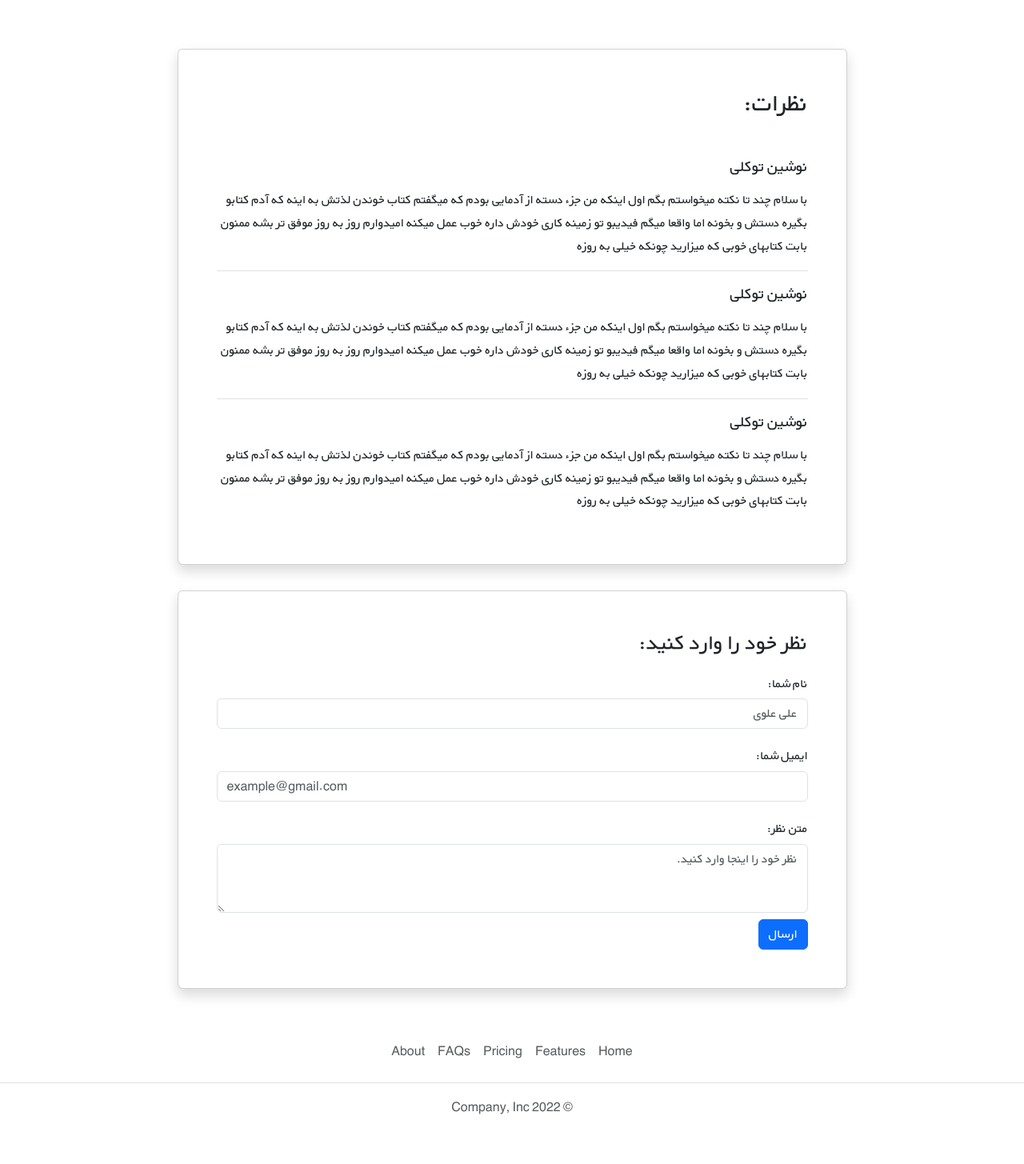
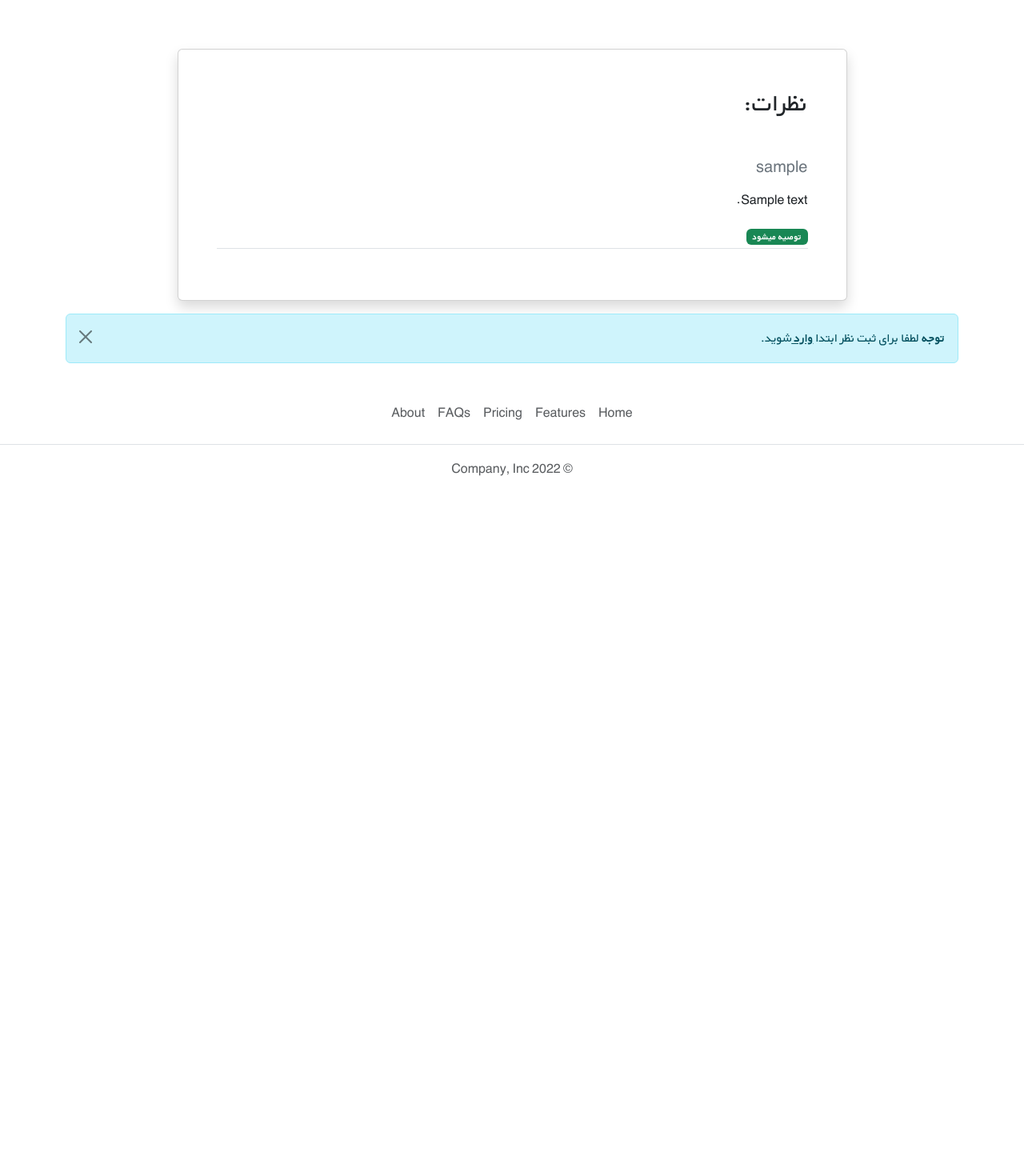
Before and after one commit to sajjadkargar6131/bookstore, a Django app: page /books/1/ in a window 1280 px wide. Shown: the part 392-1847 px from the top of the page at 80% size. After the commit the page ends 987 px from the top, so only its background shows below. Run offline with Django 4.2, Linux system fonts and the light colour scheme; tables that the repository leaves empty hold one stand-in row (values such as "Sample post"); grey boxes marked "Sample" are stand-in pictures; some libraries are stand-ins or nearby versions.

Commit message:
deploy comments

```diff
--- a/books/forms.py
+++ b/books/forms.py
@@ -1,8 +1,13 @@
 from django import forms
 
-from .models import Book
+from .models import Book, Comment
 
 class BookCreateForm(forms.ModelForm):
     class Meta :
         model = Book
         fields = ('title', 'description', 'author', 'price', 'cover')
+
+class CommentForm(forms.ModelForm):
+    class Meta :
+        model = Comment
+        fields = ('text', 'recomended' )
--- a/books/models.py
+++ b/books/models.py
@@ -1,5 +1,6 @@
 from django.db import models
 from django.urls import reverse
+from django.contrib.auth import get_user_model
 
 class Book(models.Model) :
     title = models.CharField(max_length=250)
@@ -13,3 +14,14 @@
 
     def get_absolute_url(self):
         return reverse("book_detail", kwargs={"pk": self.pk})
+
+
+class Comment(models.Model):
+    user = models.ForeignKey(get_user_model(), on_delete = models.CASCADE)
+    text = models.TextField()
+    book = models.ForeignKey(Book, on_delete=models.CASCADE, related_name='comments')
+    datetime_created = models.DateTimeField(auto_now_add=True)
+    recomended = models.BooleanField(default=True)
+
+    def __str__(self) :
+        return self.text
--- a/books/templates/books/book_detail.html
+++ b/books/templates/books/book_detail.html
@@ -1,4 +1,6 @@
 {% extends "_base.html" %}
+
+{% load crispy_forms_tags %}
 
 {% block content %}
 <div class="container mt-5" dir="rtl">
@@ -17,7 +19,9 @@
                         <h1>{{book.title}}</h1>
                         <h5 class="small my-1"><span class="text-muted">نویسنده: </span>{{book.author}}</h5>
                         {% if user.is_authenticated %}
-                      <a class="text-decoration-none" href="{% url 'book_update' book.pk %}">ویرایش</a><span class="text-muted"> | <a href="{% url 'book_delete' book.pk %}" class="text-decoration-none">حذف</a>
+                        <a class="text-decoration-none" href="{% url 'book_update' book.pk %}">ویرایش</a><span
+                            class="text-muted"> | <a href="{% url 'book_delete' book.pk %}"
+                                class="text-decoration-none">حذف</a>
                             {% endif %}
                     </div>
                     <div class="col-xs-12 col-md-3 d-flex flex-column">
@@ -33,73 +37,49 @@
                     <p class="">{{book.description|linebreaks}}</p>
                 </div>
             </div>
-
+            {% if comments %}
                 <div class="d-flex justify-content-center">
                     <div class="card shadow my-3 p-5 w-sm-75 w-100">
                         <h2 class="mb-5">نظرات:</h2>
+                        {% for comment in comments  %}
                             <div class="border-bottom mb-3">
-                      <h5 class="mb-3">نوشین توکلی</h5>
-                      <p>با سلام چند تا نکته میخواستم بگم اول اینکه من جزء دسته از آدمایی بودم که میگفتم کتاب
-                          خوندن لذتش
-                          به اینه که آدم کتابو بگیره دستش و بخونه اما واقعا میگم فیدیبو تو زمینه کاری خودش داره
-                          خوب عمل
-                          میکنه امیدوارم روز به روز موفق تر بشه ممنون بابت کتابهای خوبی که میزارید چونکه خیلی به
-                          روزه</p>
+                                <h5 class="mb-3 text-secondary">{{comment.user.username}}</h5>
+                                <p>{{comment.text}}</p>
+                                {% if comment.recomended %}
+                                <span class="badge bg-success">توصیه میشود</span>
+                                {% else %}
+                                <span class="badge bg-secondary">توصیه نمیشود</span>
+                                {% endif %}
+
                             </div>
-                  <div class="border-bottom mb-3">
-                      <h5 class="mb-3">نوشین توکلی</h5>
-                      <p>با سلام چند تا نکته میخواستم بگم اول اینکه من جزء دسته از آدمایی بودم که میگفتم کتاب
-                          خوندن لذتش
-                          به اینه که آدم کتابو بگیره دستش و بخونه اما واقعا میگم فیدیبو تو زمینه کاری خودش داره
-                          خوب عمل
-                          میکنه امیدوارم روز به روز موفق تر بشه ممنون بابت کتابهای خوبی که میزارید چونکه خیلی به
-                          روزه</p>
-                  </div>
-                  <div>
-                      <h5 class="mb-3">نوشین توکلی</h5>
-                      <p>با سلام چند تا نکته میخواستم بگم اول اینکه من جزء دسته از آدمایی بودم که میگفتم کتاب
-                          خوندن لذتش
-                          به اینه که آدم کتابو بگیره دستش و بخونه اما واقعا میگم فیدیبو تو زمینه کاری خودش داره
-                          خوب عمل
-                          میکنه امیدوارم روز به روز موفق تر بشه ممنون بابت کتابهای خوبی که میزارید چونکه خیلی به
-                          روزه</p>
+                        {% endfor %}
                     </div>
                 </div>
+            {% else %}
+                <div class="alert alert-info alert-dismissible fade show" role="alert">
+                   هنوز هیچ نظری برای این کتاب مطرح نشده است
+                    <button type="button" class="btn-close" data-bs-dismiss="alert" aria-label="Close"></button>
                 </div>
+            {% endif %}
 
+            {% if user.is_authenticated %}
                 <div class="d-flex justify-content-center">
                     <div class="card shadow my-3 p-5 w-sm-75 w-100">
                         <h3>نظر خود را وارد کنید:</h3>
                         <form method="POST">
-                      <div class="form-group py-2">
-                          <label class="py-1" for="author_name">نام شما:</label>
-                          <input type="text" class="form-control" placeholder="علی علوی" name="author_name">
-                      </div>
-                      <div class="form-group py-2">
-                          <label class="py-1" for="email">ایمیل شما:</label>
-                          <input type="email" class="form-control" placeholder="example@gmail.com" name="email">
-                      </div>
-                      <div class="form-group py-2">
-                          <label class="py-1" for="comment_text">متن نظر:</label>
-                          <textarea class="form-control" name="text" rows="3"
-                              placeholder="نظر خود را اینجا وارد کنید."></textarea>
-                      </div>
+                            {% csrf_token %}
+                            {{form|crispy}}
                             <button type="submit" class="btn btn-primary">ارسال</button>
                         </form>
                     </div>
                 </div>
+            {% else %}
+                <div class="alert alert-info alert-dismissible fade show" role="alert">
+                    <strong>توجه</strong> لطفا برای ثبت نظر ابتدا <a href="{% url 'login' %}" class="alert-link">وارد </a> شوید.
+                    <button type="button" class="btn-close" data-bs-dismiss="alert" aria-label="Close"></button>
+                </div>
+            {% endif %}
         </div>
     </div>
 </div>
 {% endblock content %}
-
-
-{% comment %}
-
-<h3> {{book.title}} </h3>
-  <p> {{book.description|linebreaks}} </p>
-  <small> $ {{book.price}} </small>
-  <br>
-  <a class="btn btn-warning mt-3" href="{% url "book_list" %}">Back</a>
-  <a class="btn btn-info mt-3" href="{% url "book_update" book.pk %}">Edit</a>
-  <a class="btn btn-danger mt-3" href="{% url "book_delete" book.pk %}">Delete</a>  {% endcomment %}
--- a/books/views.py
+++ b/books/views.py
@@ -1,8 +1,10 @@
 from django.shortcuts import render
+from django.views.generic.edit import FormMixin
 from django.views import generic
 from django.urls import reverse
+
 from .models import Book
-from .forms import BookCreateForm
+from .forms import BookCreateForm, CommentForm
 
 class BookListView(generic.ListView):
     model = Book
@@ -10,10 +12,34 @@
     template_name = 'books/book_list.html'
     context_object_name = 'books'
 
-class BookDetailView(generic.DetailView):
+
+class BookDetailView(generic.DetailView, FormMixin):
     model = Book
     template_name = 'books/book_detail.html'
     context_object_name = 'book'
+    form_class =  CommentForm
+
+    def get_context_data(self, **kwargs):
+        context = super().get_context_data(**kwargs)
+        context['comments'] = self.object.comments.all()
+        context['form'] = self.get_form()
+        return context
+
+    def get_success_url(self):
+        return reverse('book_detail', kwargs={'pk' : self.object.pk})
+
+    def post(self, request, *args, **kwargs):
+        self.object = self.get_object()
+        form = self.get_form()
+        if form.is_valid():
+            comment  = form.save(commit=False)
+            comment.book = self.object
+            comment.user = request.user
+            comment.save()
+            return self.form_valid(form)
+        else :
+            return self.form_invalid(form)
+
 
 class BookCreateView(generic.CreateView):
     form_class = BookCreateForm
```
Also changed, not shown: books/admin.py (+7 -1 lines), books/migrations/0003_comment.py (added), books/migrations/0004_alter_comment_book.py (added), books/migrations/0005_comment_recomended.py (added). Lines whose indentation alone changed are shown as unchanged.
